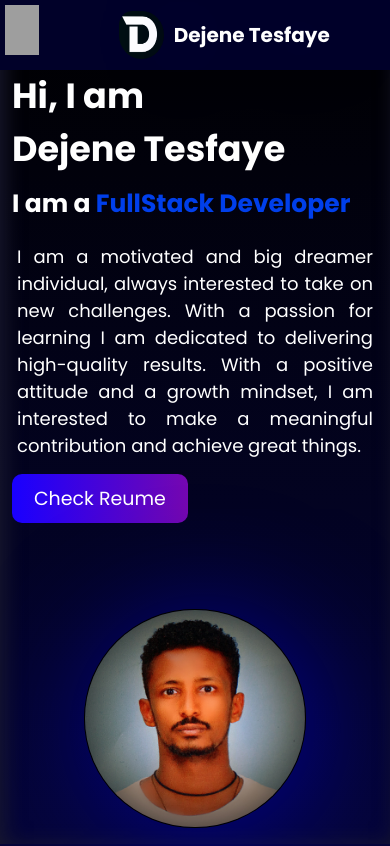
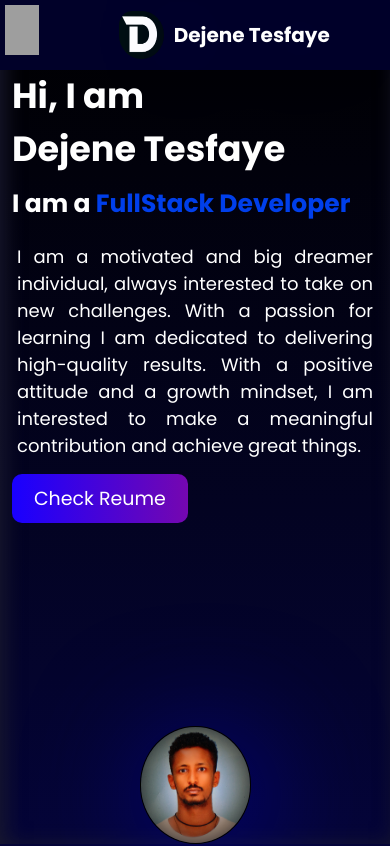
Before and after one commit to Deju12/portfolio, a React (Create React App) app: page / in a window 390 px wide. Shown: the top 846 px of the page. Built offline with nearby package versions, Linux system fonts and the light colour scheme; grey boxes are pictures that could not be loaded.

Commit message:
first commit

```diff
--- a/package.json
+++ b/package.json
@@ -17,7 +17,7 @@
     "web-vitals": "^2.1.4"
   },
   "scripts": {
-    "start": "serve -s build",
+    "start": "react-scripts start",
     "build": "react-scripts build",
     "test": "react-scripts test",
     "eject": "react-scripts eject",
--- a/public/index.html
+++ b/public/index.html
@@ -9,7 +9,7 @@
       name="description"
       content="Web site created using create-react-app"
     />
-    <link rel="apple-touch-icon" href="%PUBLIC_URL%/logo192.png" />
+    <link rel="apple-touch-icon" href="%PUBLIC_URL%/logo.png" />
     <!--
       manifest.json provides metadata used when your web app is installed on a
       user's mobile device or desktop. See https://developers.google.com/web/fundamentals/web-app-manifest/
@@ -24,7 +24,7 @@
       work correctly both with client-side routing and a non-root public URL.
       Learn how to configure a non-root public URL by running `npm run build`.
     -->
-    <title>The Portfolio of Dejene</title>
+    <title>Portfolio</title>
   </head>
   <body>
     <noscript>You need to enable JavaScript to run this app.</noscript>
--- a/src/component/css/hero.css
+++ b/src/component/css/hero.css
@@ -283,8 +283,36 @@
 
 
 }
+@media screen and (max-width: 425px){
+    .leftside{
+        padding: 10px 2px 0px 2px;
+        width: 100%;
+        height: 85%;
 
-@media screen and (min-height: 751px) {
+    }
+    .rightside{
+        width: 100%;
+        height: 15%;
+    }
+    .rightside img{
+        width: 30%;
+
+    }
+    .leftside h1{
+        font-size: 35px;
+
+    }
+    .leftside h4{
+        font-size: 25px;
+    }
+    .leftside button{
+        margin-top: 10px;
+    }
+
+
+}
+
+@media screen and (max-height: 650px) {
     .leftside{
         height: 70%;
 
```
Also changed, not shown: src/component/js/contact.js (line endings or trailing spaces), 46 other files (tests, documents, lock files or other folders).
